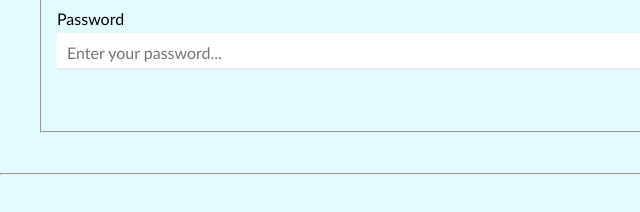
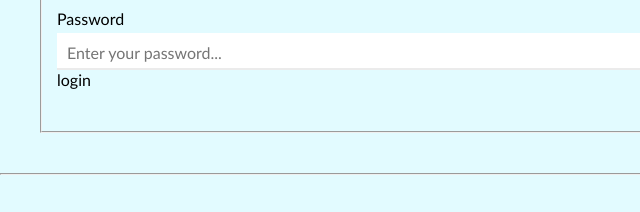
Before and after one commit to kandelsandesh/kandelsandesh.github.io, a plain HTML site: page login.html in a window 1280 px wide. Shown: the part 222-434 px from the top of the page, 0-640 px from the left. Drawn offline with Linux system fonts and the light colour scheme.

Commit message:
change in login form

```diff
--- a/login.html
+++ b/login.html
@@ -48,6 +48,7 @@
                 <input type="password" id="password" placeholder="Enter your password...">
 
                 <button onclick="loginUser();">Login &rarr;</button>
+                <p>login</p>
             </form>
         </fieldset>
 
```
